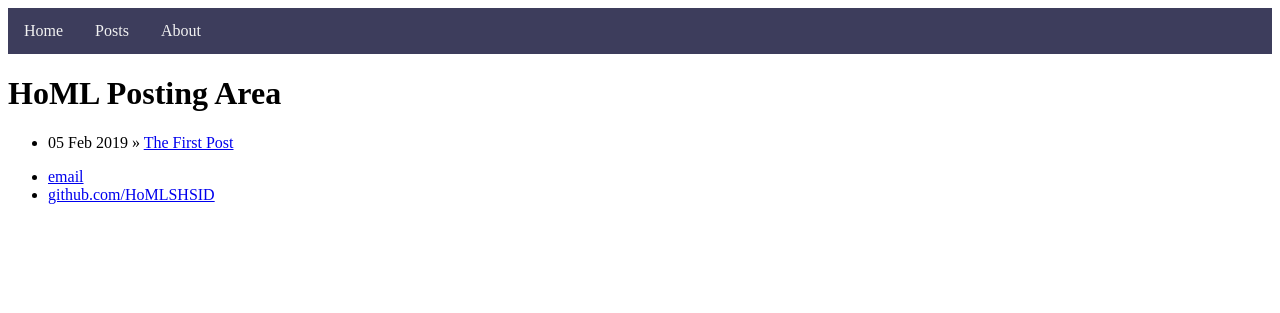
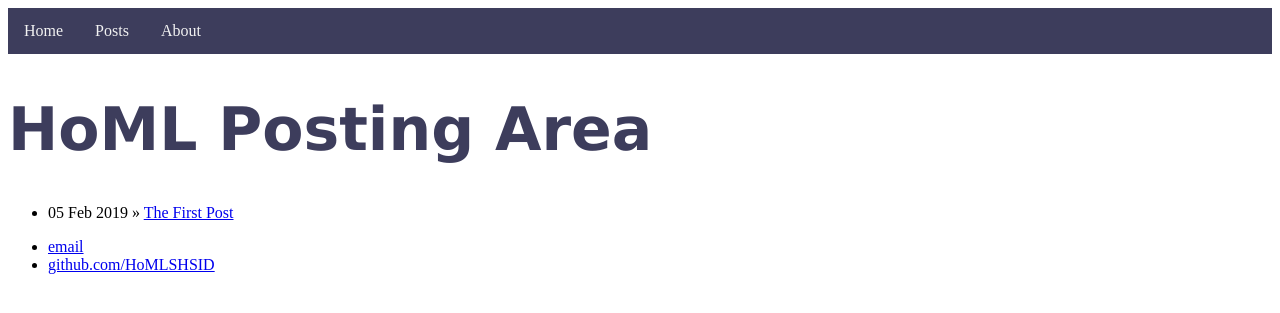
Before and after one commit to HoMLSHSID/HoMLSHSID.github.io, a Jekyll site: the page built from posts/index.html, in a window 1280 px wide. Shown: the top 313 px of the page. Built offline with Jekyll 4.4.1, drawn with Linux system fonts in a browser that asks for light colours.

Commit message:
Update default.html

```diff
--- a/_layouts/default.html
+++ b/_layouts/default.html
@@ -7,7 +7,7 @@
 		/* Style the header */
 		.header {
 		  background-color: #f1f1f1;
-		  padding: none;
+		  padding: 0px;
 		  text-align: center;
 		}
 		/* Style the top navigation bar */
@@ -29,6 +29,13 @@
 		.topnav a:hover {
 		  background-color: #ddd;
 		  color: black;
+		}
+
+		h1 {
+		  color: #3d3d5c;
+		  font-size: 60px;
+		  font-family: verdana;
+
 		}
 		</style>
 	</head>
```
